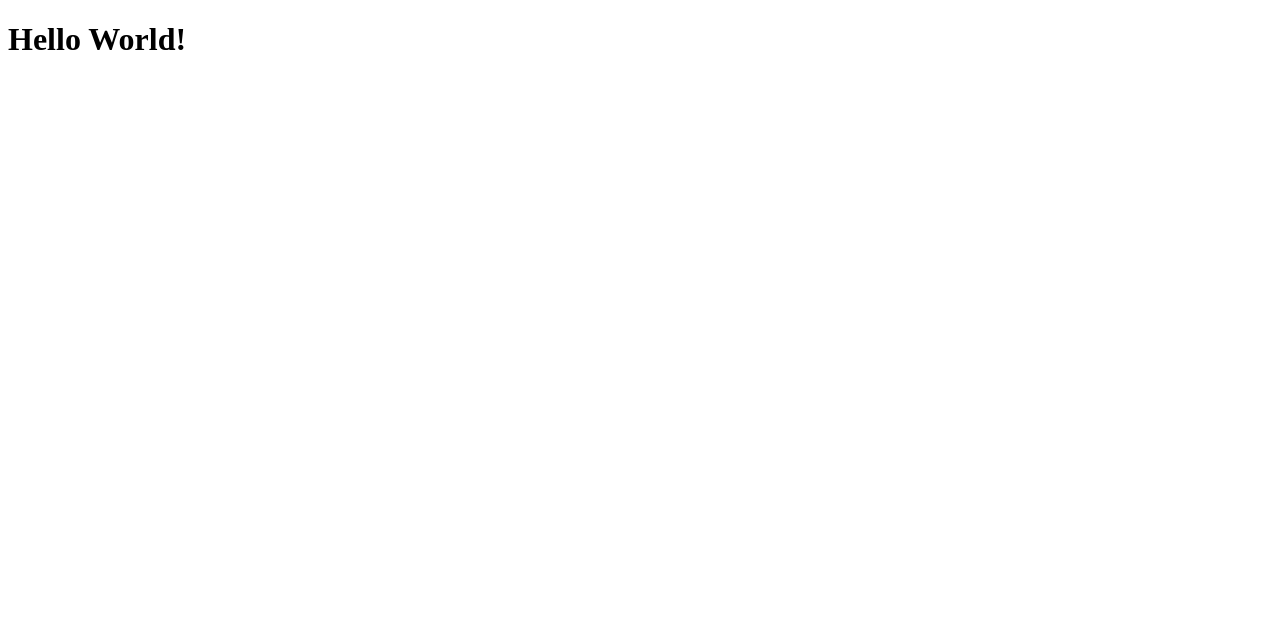
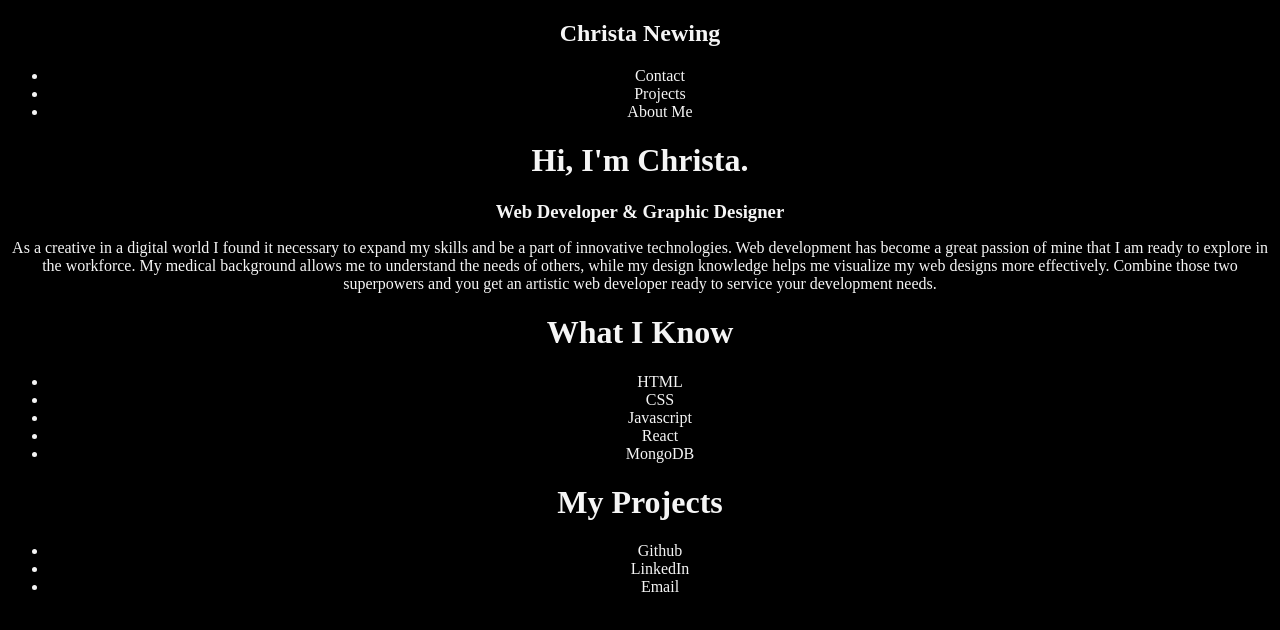
Before and after one commit to cnewing/portfolio-website, a plain HTML site: page index.html in a window 1280 px wide. Drawn offline with Linux system fonts and the light colour scheme.

Commit message:
structure html & css

```diff
--- a/assets/styles.css
+++ b/assets/styles.css
@@ -0,0 +1,29 @@
+* {
+  background-color: black;
+  text-decoration: none;
+  color: whitesmoke;
+}
+/* NAVIGATION*/
+h1 {
+  display: block;
+  margin: 0, auto;
+  text-align: center;
+}
+
+.logo div h1 {
+  text-align: left;
+}
+
+h3 {
+  display: block;
+  margin: 0 auto;
+  text-align: center;
+}
+
+ul li {
+  text-align: center;
+}
+
+p {
+  text-align: center;
+}
--- a/index.html
+++ b/index.html
@@ -4,9 +4,75 @@
     <meta charset="UTF-8" />
     <meta http-equiv="X-UA-Compatible" content="IE=edge" />
     <meta name="viewport" content="width=device-width, initial-scale=1.0" />
-    <title>Christa Newing's Portfolio</title>
+    <link rel="stylesheet" href="/assets/styles.css" />
+    <title>Christa Newing | Web Developer</title>
   </head>
   <body>
-    <h1>Hello World!</h1>
+    <!-- NAVIGATION -->
+    <section class="sticky-nav">
+      <div class="container">
+        <div class="logo">
+          <h1>Christa Newing</h1>
+        </div>
+
+        <div class="navigation">
+          <ul>
+            <li class="nav-link">
+              <a href="#Contact">Contact</a>
+            </li>
+            <li class="nav-link">
+              <a href="#Projects">Projects</a>
+            </li>
+            <li class="nav-link">
+              <a href="#About">About Me</a>
+            </li>
+          </ul>
+        </div>
+      </div>
+    </section>
+
+    <!-- ABOUT-->
+    <div class="about-me">
+      <h1>Hi, I'm Christa.</h1>
+      <h3>Web Developer & Graphic Designer</h3>
+      <p>
+        As a creative in a digital world I found it necessary to expand my
+        skills and be a part of innovative technologies. Web development has
+        become a great passion of mine that I am ready to explore in the
+        workforce. My medical background allows me to understand the needs of
+        others, while my design knowledge helps me visualize my web designs more
+        effectively. Combine those two superpowers and you get an artistic web
+        developer ready to service your development needs.
+      </p>
+    </div>
+
+    <!-- SKILLS-->
+    <div class="skills">
+      <h1>What I Know</h1>
+      <ul>
+        <li>HTML</li>
+        <li>CSS</li>
+        <li>Javascript</li>
+        <li>React</li>
+        <li>MongoDB</li>
+      </ul>
+    </div>
+
+    <!-- PROJECTS-->
+    <div class="projects">
+      <h1>My Projects</h1>
+    </div>
+
+    <!-- CONTACT ME-->
+    <footer>
+        <div class="contact-me">
+        <ul>
+            <li>Github</li>
+            <li>LinkedIn</li>
+            <li>Email</li>
+        </ul>
+    </footer>
+    </div>
+
   </body>
 </html>
```
